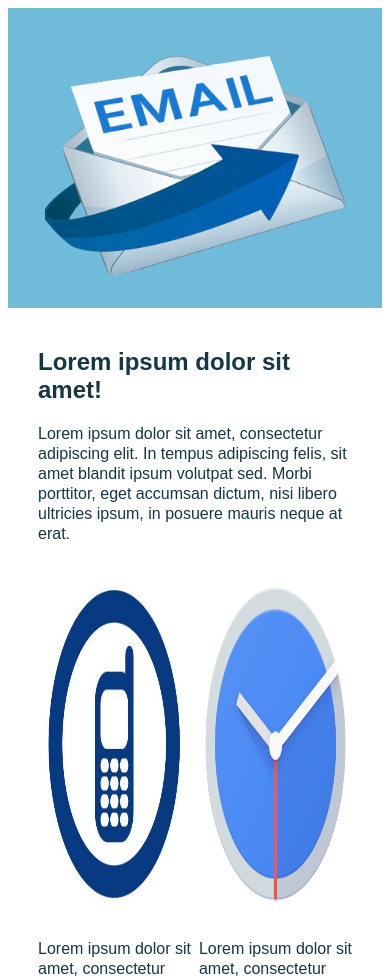
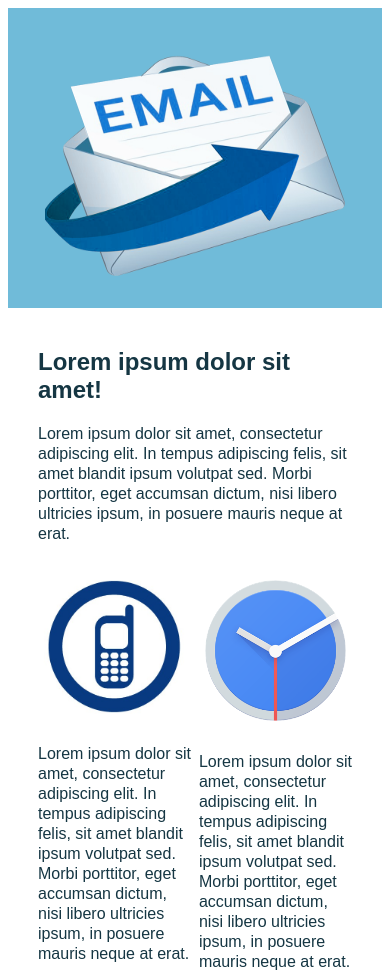
Before and after one commit to jordangregory/email-practice, a plain HTML site: page index.html in a window 390 px wide. Shown: the top 976 px of the page. Drawn offline with Linux system fonts and the light colour scheme.

Commit message:
added auto to media query

```diff
--- a/index.html
+++ b/index.html
@@ -9,7 +9,7 @@
 @media only screen and (min-width: 376px) {
 *[class="mobilePics"] {
 	width: 100% !important;
-	height: 340px !important;
+	height: auto !important;
 }
 }
 </style>
@@ -68,13 +68,8 @@
           </tr>
         </table></td>
       </td>
-
       </tr>
-
   </table>
     </td>
-
     </tr>
-
-</table>
 </html>
```
